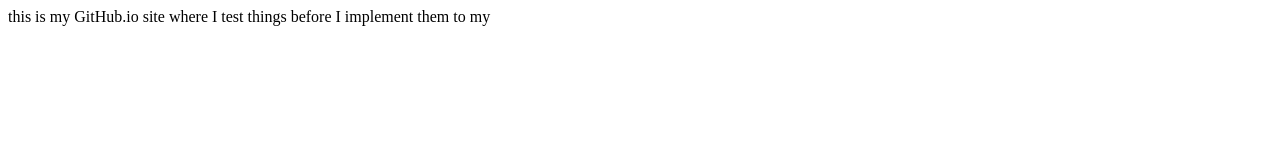
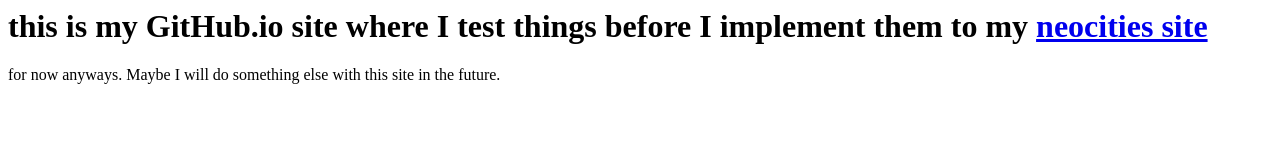
Before and after one commit to bpt11/bpt11.github.io, a plain HTML site: page index.html in a window 1280 px wide. Drawn offline with Linux system fonts and the light colour scheme.

Commit message:
Update index.html

```diff
--- a/index.html
+++ b/index.html
@@ -1,3 +1,3 @@
-this is my GitHub.io site where I test things before I implement them to my <a href="https://bpt11.neocities.org>neocities site</a>
+<h1>this is my GitHub.io site where I test things before I implement them to my <a href="https://bpt11.neocities.org">neocities site</a></h1>
 
-for now anyways. Maybe I will do something else with this site in the future.
+<p>for now anyways. Maybe I will do something else with this site in the future.</p>
```
